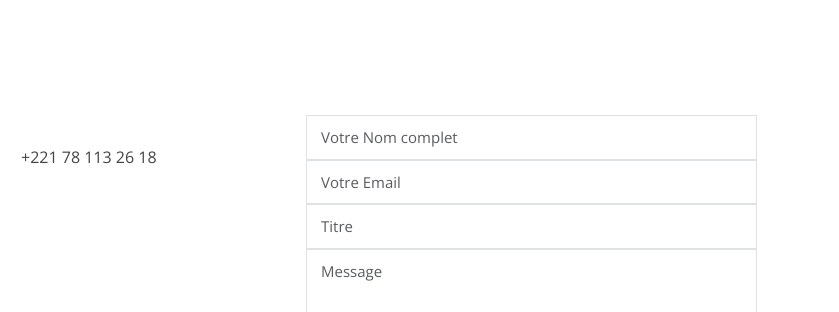
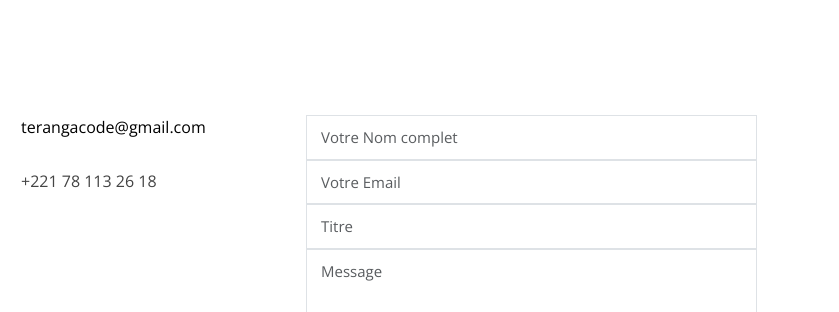
Before and after one commit to bilgofall21/teranga_code, a plain HTML site: page teranga.html in a window 1280 px wide. Shown: the part 3067-3379 px from the top of the page, 441-1280 px from the left. Drawn offline with nearby package versions, Linux system fonts and the light colour scheme.

Commit message:
link vers email

```diff
--- a/teranga.html
+++ b/teranga.html
@@ -321,7 +321,7 @@
 
               <div>
                 <i class="ri-mail-send-line"></i>
-                <a href="mailto: terangacode@gmail.com"><p></p></a>
+                <a href="mailto: terangacode@gmail.com"><p>terangacode@gmail.com</p></a>
               </div>
 
               <div>
```
